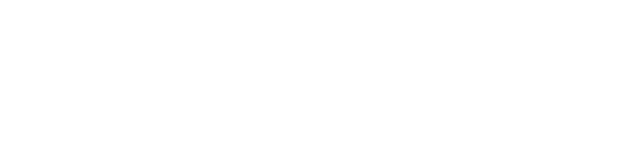
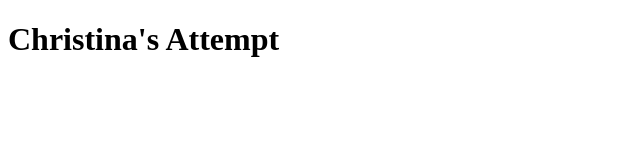
Before and after one commit to cristianmontenegrop/Where-s-my-veggie, a plain HTML site: page index.html in a window 1280 px wide. Shown: the whole page, without its empty margins (0-640 px from the left). Drawn offline with Linux system fonts and the light colour scheme.

Commit message:
Christina's attempt at pushing to her branch

```diff
--- a/index.html
+++ b/index.html
@@ -7,5 +7,7 @@
 </head>
 <body>
 
+    <h1>Christina's Attempt</h1>
+
 </body>
 </html>
```
